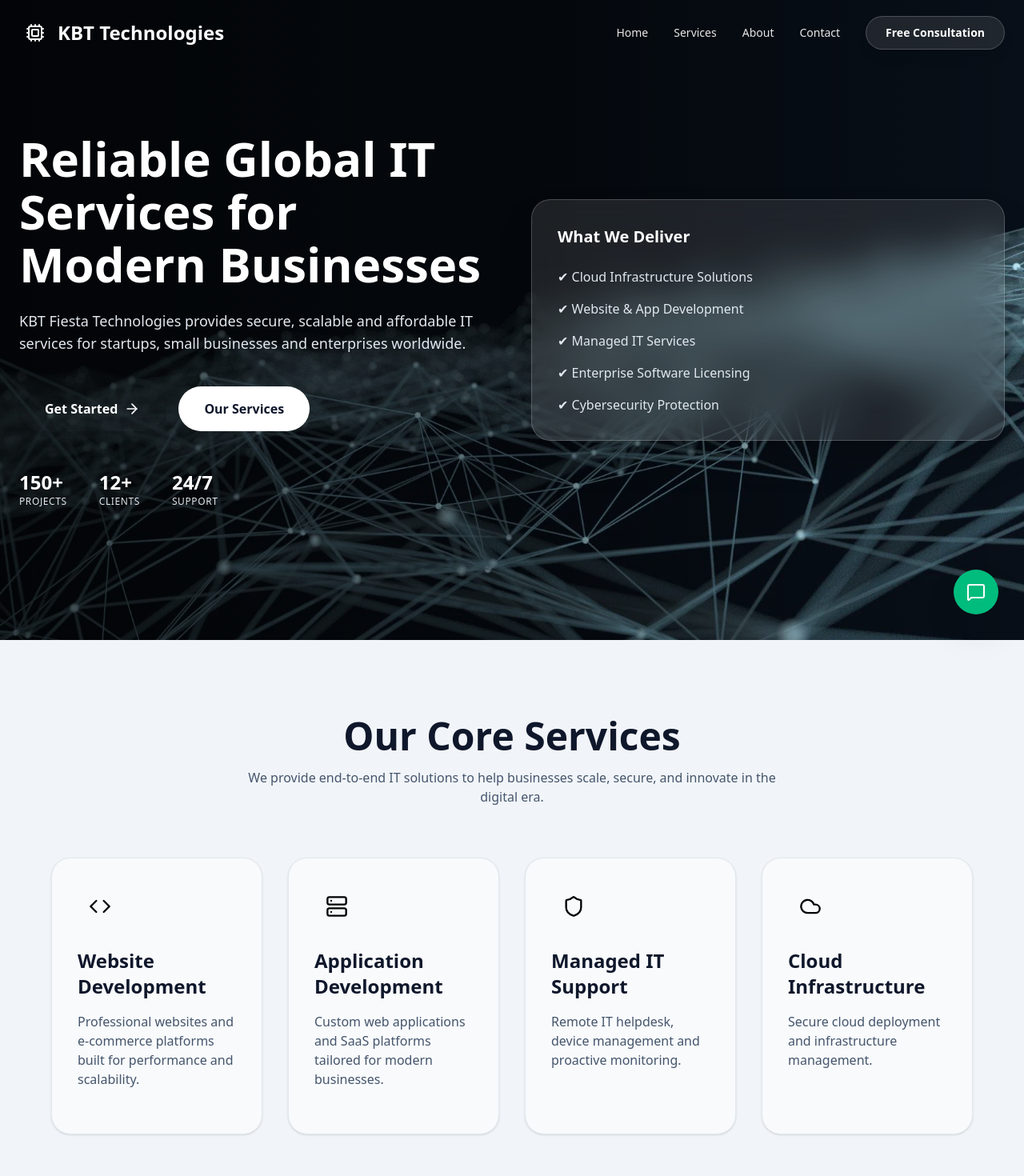
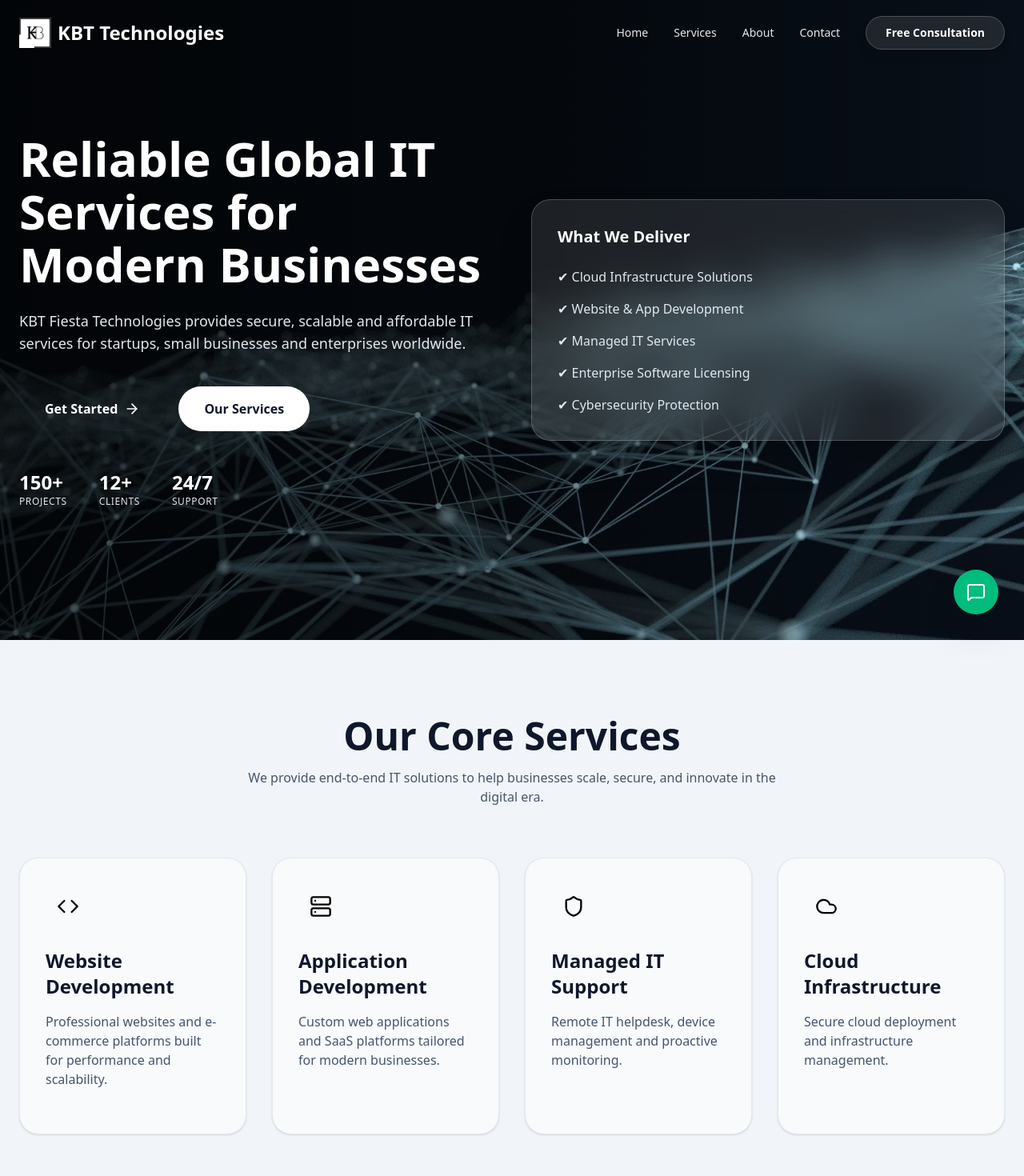
Before and after one commit to Sahirmasoodi/kbt-tech, a React (Vite) app: page / in a window 1280 px wide. Shown: the top 1470 px of the page at 80% size. Built offline with nearby package versions, Linux system fonts and the light colour scheme.

Commit message:
fixed ui

```diff
--- a/index.html
+++ b/index.html
@@ -4,7 +4,7 @@
     <meta charset="UTF-8" />
     <link rel="icon" type="" href="/logo.png" />
     <meta name="viewport" content="width=device-width, initial-scale=1.0" />
-    <title>KBT Fiesta Tech</title>
+    <title>KBT Technologies</title>
   </head>
   <body>
     <div id="root"></div>
--- a/src/components/Navbar.jsx
+++ b/src/components/Navbar.jsx
@@ -43,8 +43,8 @@ export default function Navbar() {
           onClick={() => scrollToSection("home")}
           className="flex items-center gap-2"
         >
-          <div className="w-10 h-10 bg-brand-600 rounded-lg flex items-center justify-center">
-            <Cpu className="text-white w-6 h-6" />
+          <div className="w-10 h-10 bg-brand-600 rounded-lg flex items-center justify-center ">
+            <img src="main.png" className={`${scrolled ?"bg-black":"bg-white"} `}/>
           </div>
 
           <span
@@ -138,7 +138,7 @@ export default function Navbar() {
 
             <button
               onClick={() => scrollToSection("contact")}
-              className="bg-brand-600 text-white px-6 py-3 rounded-xl text-center font-semibold hover:bg-brand-700 transition shadow-md"
+              className="bg-slate-300  px-6 py-2 text-slate-700 rounded-xl text-center font-semibold hover:bg-brand-700 transition shadow-md"
             >
               Free Consultation
             </button>
--- a/src/pages/About.jsx
+++ b/src/pages/About.jsx
@@ -25,7 +25,7 @@ export default function About() {
       </section>
 
       <section className="py-20 px-6">
-        <div className="max-w-4xl mx-auto">
+        <div className="max-w-5xl mx-auto">
           <div className="bg-slate-50 rounded-3xl p-10 shadow-sm border border-slate-200 text-center hover:shadow-xl transition">
             <p className="text-slate-600 leading-relaxed text-lg">
               KBT Fiesta Technologies is a UAE-based IT service provider delivering reliable
--- a/src/pages/Home.jsx
+++ b/src/pages/Home.jsx
@@ -121,7 +121,7 @@ export default function Home() {
       </section>
 
       <section className="py-24 px-6 bg-slate-100">
-        <div className="max-w-6xl mx-auto">
+        <div className="max-w-7xl mx-auto">
           <div className="text-center max-w-2xl mx-auto mb-16">
             <h2 className="text-3xl md:text-5xl font-bold text-slate-900 mb-4">
               Our Core Services
--- a/src/pages/Services.jsx
+++ b/src/pages/Services.jsx
@@ -224,7 +224,7 @@ export default function Services() {
           </p>
         </div>
 
-        <div className="max-w-6xl mx-auto grid sm:grid-cols-2 md:grid-cols-4 gap-6">
+        <div className="max-w-7xl mx-auto grid sm:grid-cols-2 md:grid-cols-4 gap-6">
           {additionalServices.map((service, index) => (
             <div
               key={index}
@@ -237,7 +237,7 @@ export default function Services() {
       </section>
 
       <section className="py-24 px-6 bg-slate-100">
-        <div className="max-w-5xl mx-auto text-center mb-12">
+        <div className="max-w-7xl mx-auto text-center mb-12">
           <h2 className="text-3xl md:text-5xl font-bold text-slate-900 mb-4">
             Industries We Serve
           </h2>
@@ -247,7 +247,7 @@ export default function Services() {
           </p>
         </div>
 
-        <div className="max-w-5xl mx-auto grid sm:grid-cols-2 md:grid-cols-3 gap-6">
+        <div className="max-w-7xl mx-auto grid sm:grid-cols-2 md:grid-cols-3 gap-6">
           {industries.map((industry, index) => (
             <div
               key={index}
```
Also changed, not shown: public/logo.png, public/main.png (added).
